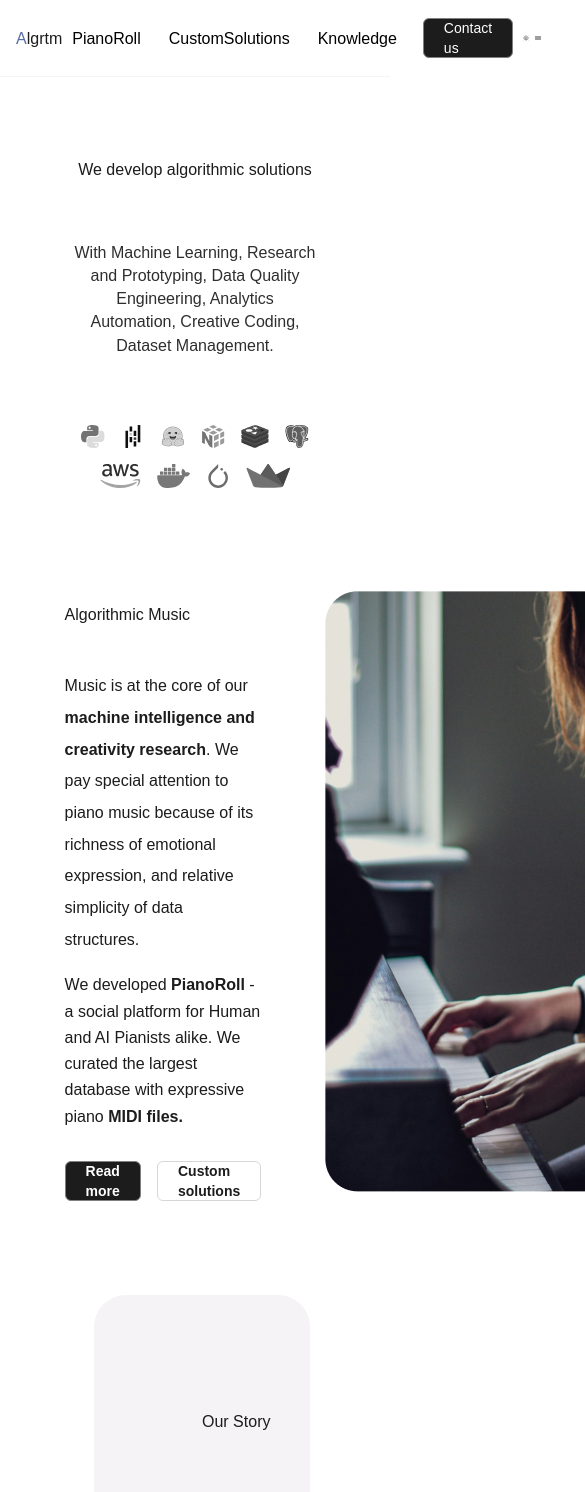
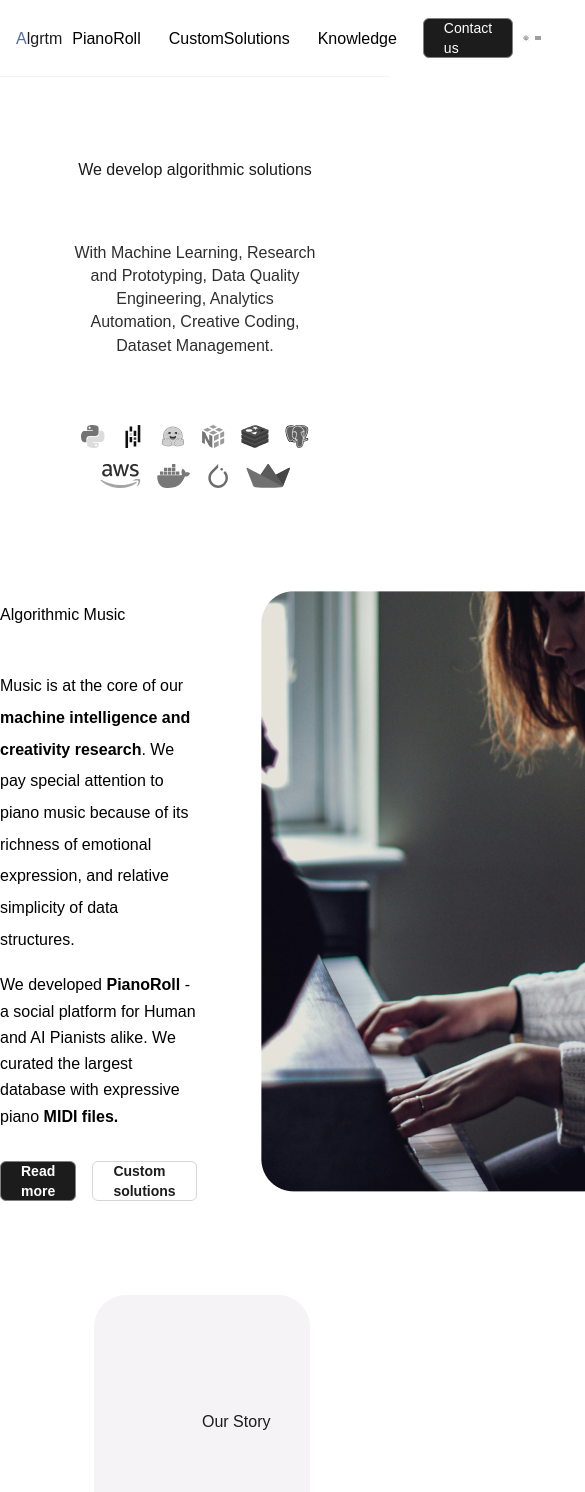
Before and after one commit to Nospoko/epr-landing, a Next.js app in the folder algrtm/: page / in a window 390 px wide. Shown: the top 1492 px of the page, 585 px wide, since content can reach past the window. Built offline with nearby package versions, Linux system fonts and the light colour scheme; grey boxes are pictures that could not be loaded.

Commit message:
responsiveness of AlgorithmicMusicSection in progress

```diff
--- a/algrtm/src/components/AlgorithmicMusicSection.js
+++ b/algrtm/src/components/AlgorithmicMusicSection.js
@@ -7,9 +7,10 @@ import "../styles/globals.css";
 
 const AlgorithmicMusicSection = () => {
   return (
-    <section className="flex gap-16 px-[6.75rem] py-[5.88rem] text-neutralLight-neutral10 items-center">
+    // <section className="flex gap-16 px-[6.75rem] py-[5.88rem] text-neutralLight-neutral10 items-center">
+    <section className="flex flex-col sm:flex-row sm:gap-16 gap-[1.5rem] py-[2.75rem] sm:py-[5.88rem] sm:px-[2.75rem]text-neutralLight-neutral10 items-center">
       <div className="flex flex-col items-stretch max-w-[24.53rem]">
-        <h2 className="h2  leading-[4rem]">Algorithmic Music</h2>
+        <h2 className="h2 leading-[4rem]">Algorithmic Music</h2>
         <div className="mt-6 h6_500 leading-[1.98rem]">
           Music is at the core of our{" "}
           <strong>machine intelligence and creativity research</strong>. We pay
```
